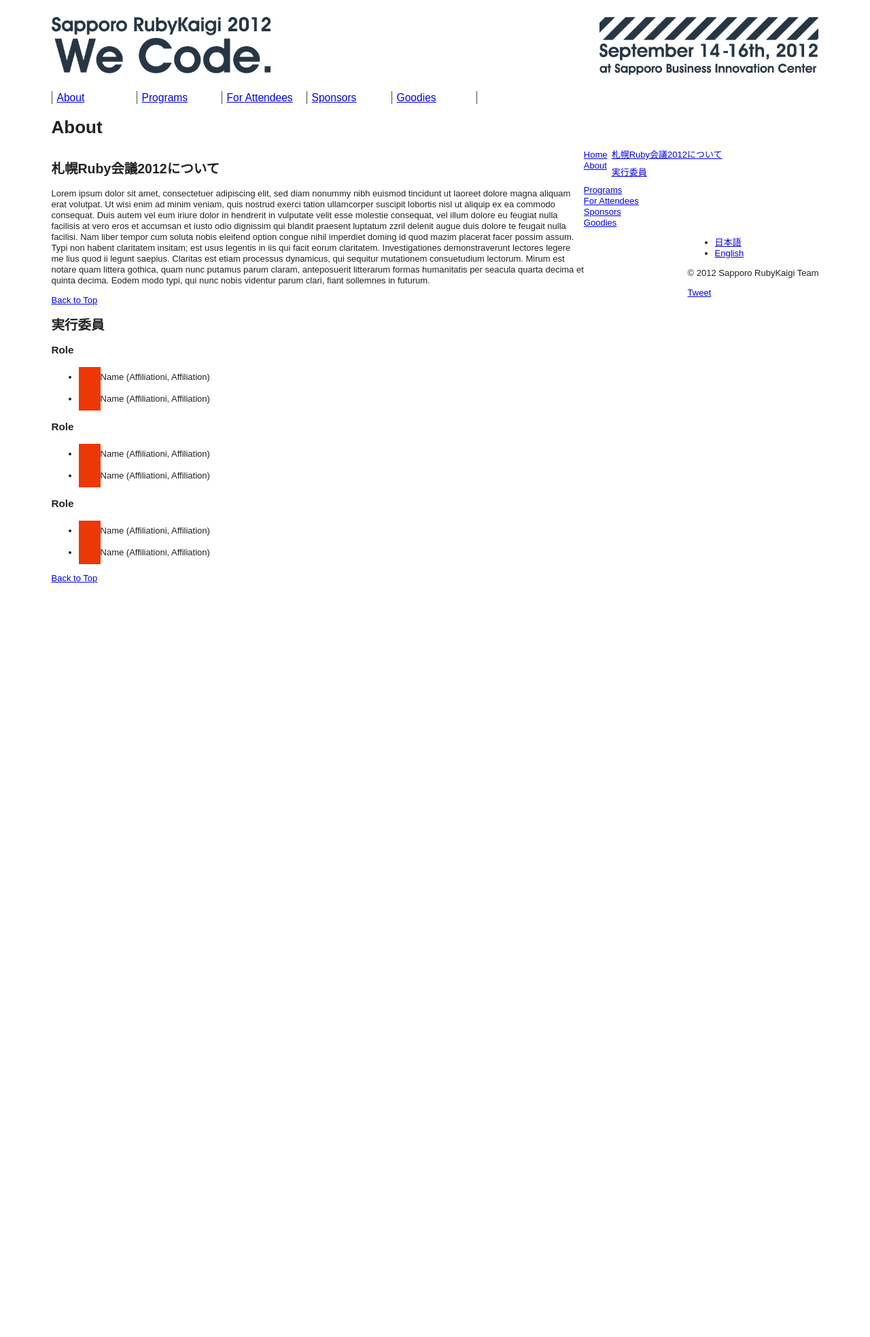
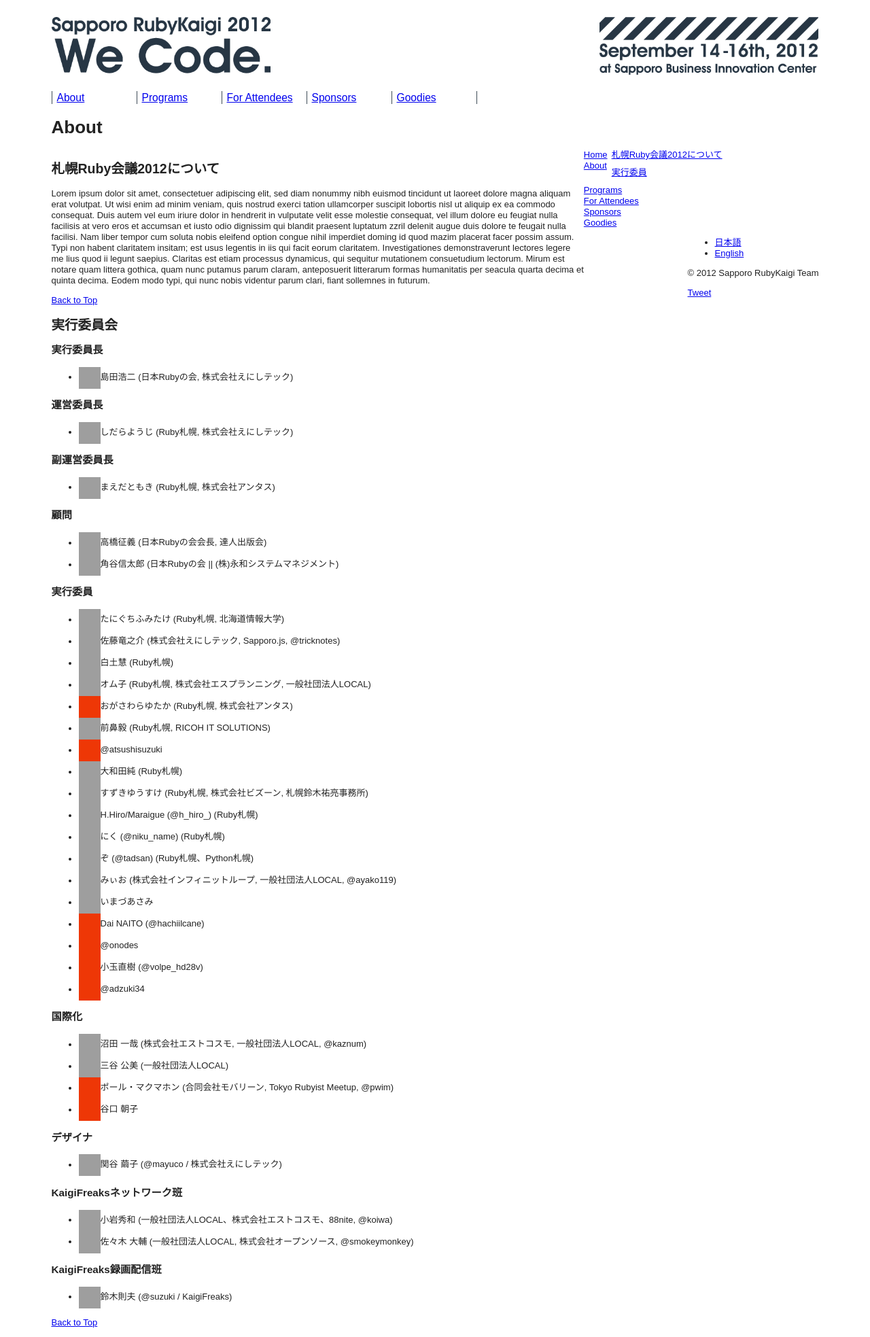
Before and after one commit to ruby-sapporo/sapporo.rubykaigi.org, a Jekyll site: the page built from 2012/ja/about.html, in a window 1280 px wide. Shown: the whole page at 68% size. Built offline with Jekyll 4.4.1, drawn with Linux system fonts in a browser that asks for light colours; nearby versions of some CDN libraries; Markdown is read by kramdown in place of the engine named in the settings; comment, search, counter and statistics services are not loaded; before the commit the page ends 900 px from its top, so only the background shows below that; grey boxes are pictures that could not be loaded.

Commit message:
[#28935297] add staffs

```diff
--- a/2012/ja/about.html
+++ b/2012/ja/about.html
@@ -11,21 +11,64 @@
   <p class="backToTop"><a href="#">Back to Top</a></p>
 </article>
 <article id="team">
-  <h2>実行委員</h2>
-  <h3>Role</h3>
+  <h2>実行委員会</h2>
+  <h3>実行委員長</h3>
   <ul>
-    <li><img src="/2012/images/sample.png" width="32" height="32">Name (Affiliationi, Affiliation)</li>
-    <li><img src="/2012/images/sample.png" width="32" height="32">Name (Affiliationi, Affiliation)</li>
+    <li><img alt="avatar "width="32" height="32" src="http://www.gravatar.com/avatar/941b170e5a115a295cccb5f5cdf0a800?s=32">島田浩二 (日本Rubyの会, 株式会社えにしテック)</li>
   </ul>
-  <h3>Role</h3>
+  <h3>運営委員長</h3>
   <ul>
-    <li><img src="/2012/images/sample.png" width="32" height="32">Name (Affiliationi, Affiliation)</li>
-    <li><img src="/2012/images/sample.png" width="32" height="32">Name (Affiliationi, Affiliation)</li>
+    <li><img alt="avatar "width="32" height="32" src="http://www.gravatar.com/avatar/817b7699ccbd3a6664de66eee8c2cbd2?s=32">しだらようじ (Ruby札幌, 株式会社えにしテック)</li>
   </ul>
-  <h3>Role</h3>
+  <h3>副運営委員長</h3>
   <ul>
-    <li><img src="/2012/images/sample.png" width="32" height="32">Name (Affiliationi, Affiliation)</li>
-    <li><img src="/2012/images/sample.png" width="32" height="32">Name (Affiliationi, Affiliation)</li>
+    <li><img alt="avatar "width="32" height="32" src="http://www.gravatar.com/avatar/cb755c8075d5c9097f1ce3c70f728195?s=32">まえだともき (Ruby札幌, 株式会社アンタス)</li>
+  </ul>
+  <h3>顧問</h3>
+  <ul>
+    <li><img alt="avatar "width="32" height="32" src="http://www.gravatar.com/avatar/21a4b941766d805333e11c5766be43b4?s=32">高橋征義 (日本Rubyの会会長, 達人出版会)</li>
+    <li><img alt="avatar "width="32" height="32" src="http://www.gravatar.com/avatar/63a6bff89d692e21de20868202bc8dde?s=32">角谷信太郎 (日本Rubyの会 || (株)永和システムマネジメント)</li>
+  </ul>
+  <h3>実行委員</h3>
+  <ul>
+    <li><img alt="avatar "width="32" height="32" src="http://www.gravatar.com/avatar/e514ae09c9b84e04231af57f1d1946b8?s=32">たにぐちふみたけ (Ruby札幌, 北海道情報大学)</li>
+    <li><img alt="avatar "width="32" height="32" src="http://www.gravatar.com/avatar/dc03a27ae31ba428c560c00c9128cd75?s=32">佐藤竜之介 (株式会社えにしテック, Sapporo.js, @tricknotes)</li>
+    <li><img alt="avatar "width="32" height="32" src="http://www.gravatar.com/avatar/046d95b910ab412d0c059caac797ade3?s=32">白土慧 (Ruby札幌)</li>
+    <li><img alt="avatar "width="32" height="32" src="http://www.gravatar.com/avatar/b69bb3a59c3977e221a4cc98a997c60d?s=32">オム子 (Ruby札幌, 株式会社エスプランニング, 一般社団法人LOCAL)</li>
+    <li><img alt="avatar "width="32" height="32" src="/2012/images/sample.png">おがさわらゆたか (Ruby札幌, 株式会社アンタス)</li>
+    <li><img alt="avatar "width="32" height="32" src="http://www.gravatar.com/avatar/e8ebe7d4ec09c5dd77ee064706836f23?s=32">前鼻毅 (Ruby札幌, RICOH IT SOLUTIONS)</li>
+    <li><img alt="avatar "width="32" height="32" src="/2012/images/sample.png">@atsushisuzuki</li>
+    <li><img alt="avatar "width="32" height="32" src="http://www.gravatar.com/avatar/6fd9be5cd0196df5ad62a5a5f2be3c55?s=32">大和田純 (Ruby札幌)</li>
+    <li><img alt="avatar "width="32" height="32" src="http://www.gravatar.com/avatar/bd5ab9f0d5930b68360ad04f93770340?s=32">すずきゆうすけ (Ruby札幌, 株式会社ビズーン, 札幌鈴木祐亮事務所)</li>
+    <li><img alt="avatar "width="32" height="32" src="http://www.gravatar.com/avatar/cbf54602ce97c802e423cf003eda27a7?s=32">H.Hiro/Maraigue (@h_hiro_) (Ruby札幌)</li>
+    <li><img alt="avatar "width="32" height="32" src="http://www.gravatar.com/avatar/a51816c3b11f79d9644a46105d513f1b?s=32">にく (@niku_name) (Ruby札幌)</li>
+    <li><img alt="avatar "width="32" height="32" src="http://www.gravatar.com/avatar/03f206bb80a2439f1f27f8714af55838?s=32">ぞ (@tadsan) (Ruby札幌、Python札幌)</li>
+    <li><img alt="avatar "width="32" height="32" src="http://www.gravatar.com/avatar/0ba46a270a113f5f303289240b868233?s=32">みぃお (株式会社インフィニットループ, 一般社団法人LOCAL, @ayako119)</li>
+    <li><img alt="avatar "width="32" height="32" src="http://www.gravatar.com/avatar/c4661e356b1ea4bc77bce3aaf9426bc6?s=32">いまづあさみ</li>
+    <li><img alt="avatar "width="32" height="32" src="/2012/images/sample.png">Dai NAITO (@hachiilcane)</li>
+    <li><img alt="avatar "width="32" height="32" src="/2012/images/sample.png">@onodes</li>
+    <li><img alt="avatar "width="32" height="32" src="/2012/images/sample.png">小玉直樹 (@volpe_hd28v)</li>
+    <li><img alt="avatar "width="32" height="32" src="/2012/images/sample.png">@adzuki34</li>
+  </ul>
+  <h3>国際化</h3>
+  <ul>
+    <li><img alt="avatar "width="32" height="32" src="http://www.gravatar.com/avatar/fbcf9ed09205a5093069f0a2ccccfdf8?s=32">沼田 一哉 (株式会社エストコスモ, 一般社団法人LOCAL, @kaznum)</li>
+    <li><img alt="avatar "width="32" height="32" src="http://www.gravatar.com/avatar/7570b7418f99ca48c36ca5236b8847c8?s=32">三谷 公美 (一般社団法人LOCAL)</li>
+    <li><img alt="avatar "width="32" height="32" src="/2012/images/sample.png">ポール・マクマホン (合同会社モバリーン, Tokyo Rubyist Meetup, @pwim)</li>
+    <li><img alt="avatar "width="32" height="32" src="/2012/images/sample.png">谷口 朝子</li>
+  </ul>
+  <h3>デザイナ</h3>
+  <ul>
+    <li><img alt="avatar "width="32" height="32" src="http://www.gravatar.com/avatar/00575484b5d4489619bfc52e9775ee3b?s=32">関谷 繭子 (@mayuco / 株式会社えにしテック)</li>
+  </ul>
+  <h3>KaigiFreaksネットワーク班</h3>
+  <ul>
+    <li><img alt="avatar "width="32" height="32" src="http://www.gravatar.com/avatar/256838377ddbe600e85d8f446aae224d?s=32">小岩秀和 (一般社団法人LOCAL、株式会社エストコスモ、88nite, @koiwa)</li>
+    <li><img alt="avatar "width="32" height="32" src="http://www.gravatar.com/avatar/164a161443835d8479c19d33241cab2a?s=32">佐々木 大輔 (一般社団法人LOCAL, 株式会社オープンソース, @smokeymonkey)</li>
+  </ul>
+  <h3>KaigiFreaks録画配信班</h3>
+  <ul>
+    <li><img alt="avatar "width="32" height="32" src="http://www.gravatar.com/avatar/8e528456ff66ec543952daa815353a01?s=32">鈴木則夫 (@suzuki / KaigiFreaks)</li>
   </ul>
   <p class="backToTop"><a href="#">Back to Top</a></p>
 </article>
--- a/2012/stylesheets/layout.css
+++ b/2012/stylesheets/layout.css
@@ -106,6 +106,10 @@
 	display: block;
 }
 
+#team li img {
+  display: block;
+}
+
 /* タブレットレイアウト : 481 px ～ 768 px。モバイルレイアウトからスタイルを継承。 */
 /*------------------------------------------------------------------------------------------------------------------【２】*/
 
@@ -201,6 +205,10 @@
 	display: block;
 }
 
+#team li img {
+  display: inline-block;
+}
+
 #sponsors .logo {
   float: left;
 }
```
